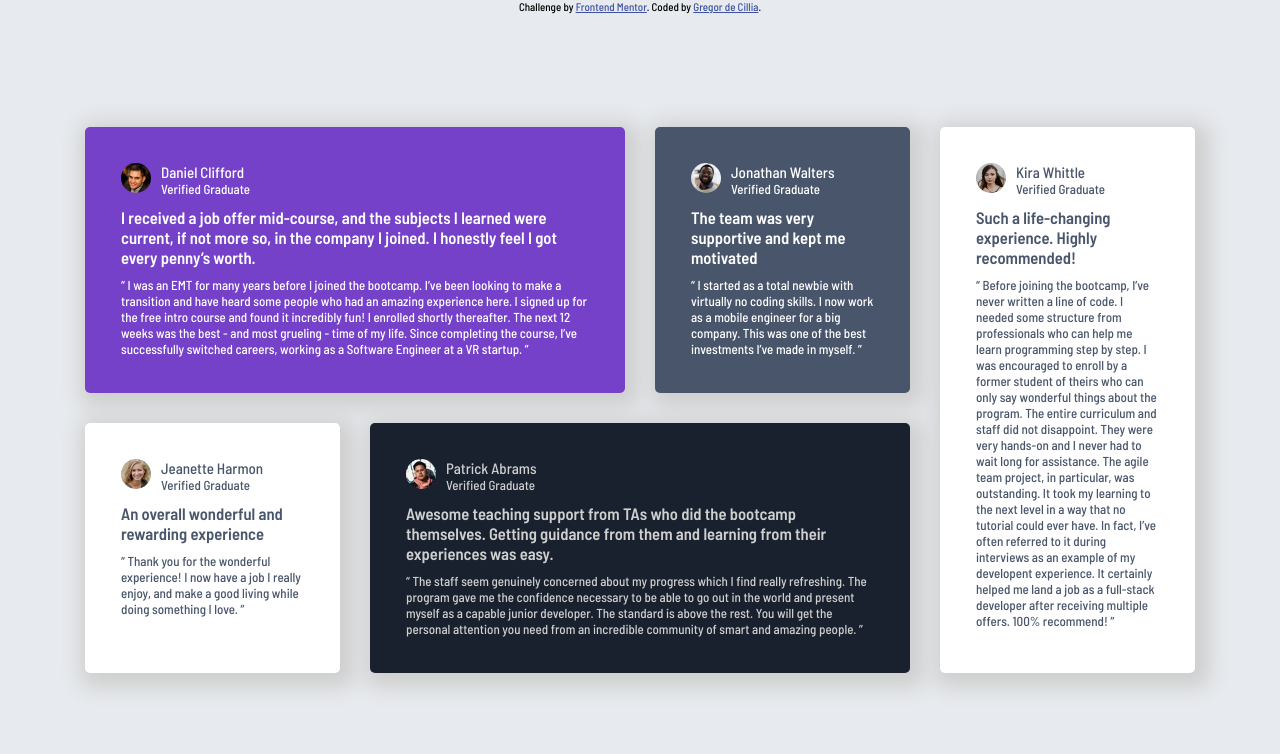
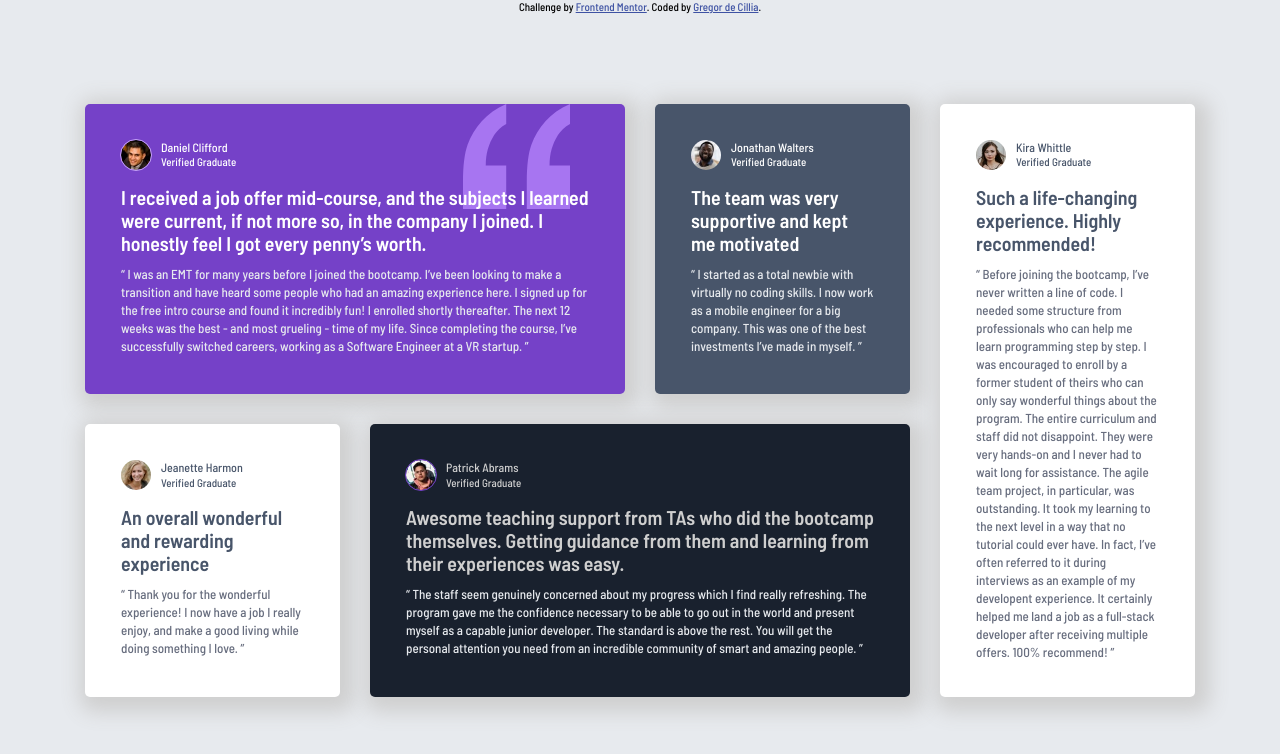
Before and after one commit to gdc-fcc/fem, a plain HTML site: page testimonials-grid/index.html in a window 1280 px wide. Drawn offline with Linux system fonts and the light colour scheme.

Commit message:
big quotes, tweak margin/font-size

```diff
--- a/testimonials-grid/index.html
+++ b/testimonials-grid/index.html
@@ -15,14 +15,15 @@
 <body>
   <main>
   <article>
+    <img class="big-quotes" alt="" src="images/bg-pattern-quotation.svg"/>
   <div class="user">
-    <img src="images/image-daniel.jpg" />
+    <img src="images/image-daniel.jpg" style="outline: .15rem solid var(--purple-300)" />
     <div>Daniel Clifford</div>
     <div>Verified Graduate</div>
   </div>
-  <p class="pitch">I received a job offer mid-course, and the subjects I learned were current, if not more so,
+  <p class="pitch" style="position: relative">I received a job offer mid-course, and the subjects I learned were current, if not more so,
   in the company I joined. I honestly feel I got every penny’s worth.</p>
-  <p>“ I was an EMT for many years before I joined the bootcamp. I’ve been looking to make a
+  <p class="quote">“ I was an EMT for many years before I joined the bootcamp. I’ve been looking to make a
   transition and have heard some people who had an amazing experience here. I signed up
   for the free intro course and found it incredibly fun! I enrolled shortly thereafter.
   The next 12 weeks was the best - and most grueling - time of my life. Since completing
@@ -35,7 +36,7 @@
     <div>Verified Graduate</div>
   </div>
   <p class="pitch">The team was very supportive and kept me motivated</p>
-  <p>“ I started as a total newbie with virtually no coding skills. I now work as a mobile engineer
+  <p class="quote">“ I started as a total newbie with virtually no coding skills. I now work as a mobile engineer
   for a big company. This was one of the best investments I’ve made in myself. ”</p>
   </article>
   <article>
@@ -45,18 +46,18 @@
     <div>Verified Graduate</div>
   </div>
   <p class="pitch">An overall wonderful and rewarding experience</p>
-  <p>“ Thank you for the wonderful experience! I now have a job I really enjoy, and make a good living
+  <p class="quote quote-light">“ Thank you for the wonderful experience! I now have a job I really enjoy, and make a good living
   while doing something I love. ”</p>
   </article>
   <article>
   <div class="user">
-    <img src="images/image-patrick.jpg" />
+    <img src="images/image-patrick.jpg" style="outline: .15rem solid var(--purple-500)" />
     <div>Patrick Abrams</div>
     <div>Verified Graduate</div>
   </div>
   <p class="pitch">Awesome teaching support from TAs who did the bootcamp themselves. Getting guidance from them and
   learning from their experiences was easy.</p>
-  <p>“ The staff seem genuinely concerned about my progress which I find really refreshing. The program
+  <p class="quote">“ The staff seem genuinely concerned about my progress which I find really refreshing. The program
   gave me the confidence necessary to be able to go out in the world and present myself as a capable
   junior developer. The standard is above the rest. You will get the personal attention you need from
   an incredible community of smart and amazing people. ”</p>
@@ -68,7 +69,7 @@
     <div>Verified Graduate</div>
   </div>
   <p class="pitch">Such a life-changing experience. Highly recommended!</p>
-  <p>“ Before joining the bootcamp, I’ve never written a line of code. I needed some structure from
+  <p class="quote quote-light">“ Before joining the bootcamp, I’ve never written a line of code. I needed some structure from
   professionals who can help me learn programming step by step. I was encouraged to enroll by a former
   student of theirs who can only say wonderful things about the program. The entire curriculum and staff
   did not disappoint. They were very hands-on and I never had to wait long for assistance. The agile team
--- a/testimonials-grid/styles.css
+++ b/testimonials-grid/styles.css
@@ -21,6 +21,7 @@ article {
   padding: 3.6rem;
   border-radius: .5rem;
   box-shadow: .5rem .5rem 2rem 1rem var(--grey-200);
+  position: relative;
 }
 
 :root {
@@ -77,10 +78,41 @@ main {
 }
 
 .pitch {
-  font-size: 1.4em;
+  font-size: 1.55em;
+  line-height: 2.4rem;
   font-weight: 600;
   margin-block: 1rem;
 }
+
+.quote {
+  color: var(--grey-100);
+  line-height: 1.8rem;
+}
+
+.quote-light {
+  color: var(--grey-400)
+}
+
+.user div:nth-of-type(1) {
+  grid-area: N;
+  font-size: 1.5rem;
+}
+
+.user div:nth-of-type(2) {
+  grid-area: S
+}
+
+.big-quotes {
+  position: absolute;
+  top: 0;
+  right: 5.5rem;
+  height: 10.5rem;
+  awidth: 11.5rem;
+  aspect-ratio: 104 / 102;
+  border-radius: 0;
+  display: none;
+}
+
 
 @media (min-width: 500px) {
   main {
@@ -101,6 +133,9 @@ main {
       "Ja Pa Pa"
       "Ki Ki ."
   }
+  .big-quotes {
+    display: block;
+  }
 }
 
 @media (min-width: 950px) {
@@ -111,7 +146,16 @@ main {
       "Ja Pa Pa Ki"
   }
   .pitch {
-    font-size: 1.658rem;
+    font-size: 1.99rem;
+    margin-top: 1.6rem;
+    line-height: 2.3rem;
+  }
+
+  .user div:nth-of-type(1) {
+    font-size: 1.2rem;
+  }
+  .user div:nth-of-type(2) {
+    font-size: 1.1rem;
   }
 }
 
@@ -121,14 +165,6 @@ img {
   grid-area: P;
 }
 
-.user div:nth-of-type(1) {
-  grid-area: N;
-  font-size: 1.5rem;
-}
-
-.user div:nth-of-type(2) {
-  grid-area: S
-}
 
 .user {
   display: grid;
```
